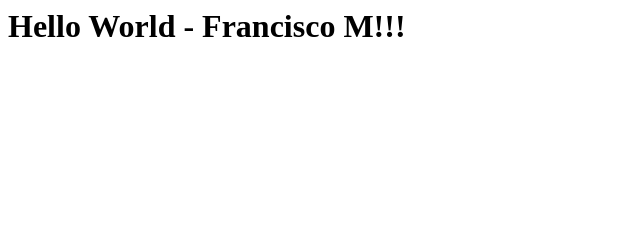
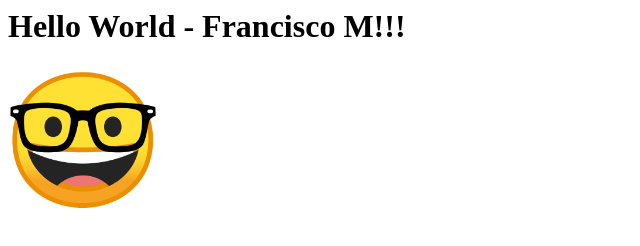
Before and after one commit to frmerinodynatrace/frmerino.github.io, a plain HTML site: page index.html in a window 1280 px wide. Shown: the whole page, without its empty margins (0-640 px from the left). Drawn offline with Linux system fonts and the light colour scheme.

Commit message:
Cambio index2-imagen

```diff
--- a/index.html
+++ b/index.html
@@ -1,3 +1,6 @@
 <html>
     <h1>Hello World - Francisco M!!!</h1>
+    <div>
+        <img src="nerdface.png" height="150">
+    </div>
 </html>
```
Also changed, not shown: nerdface.png (added).
